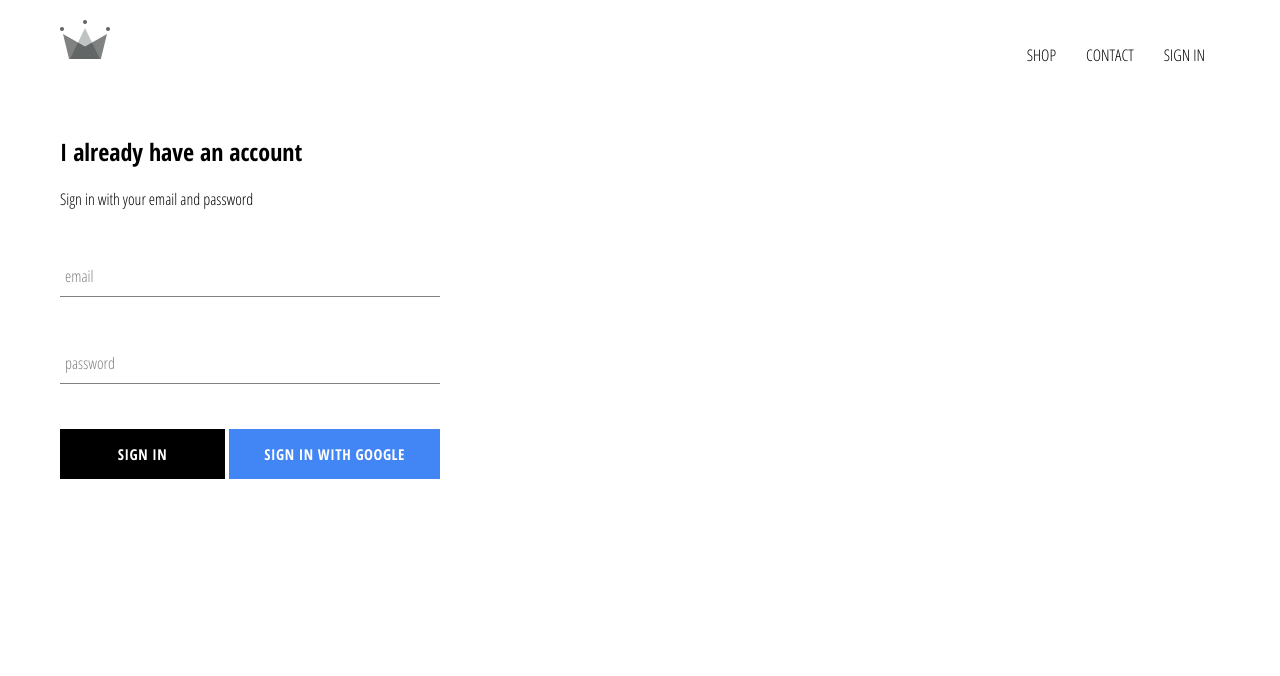
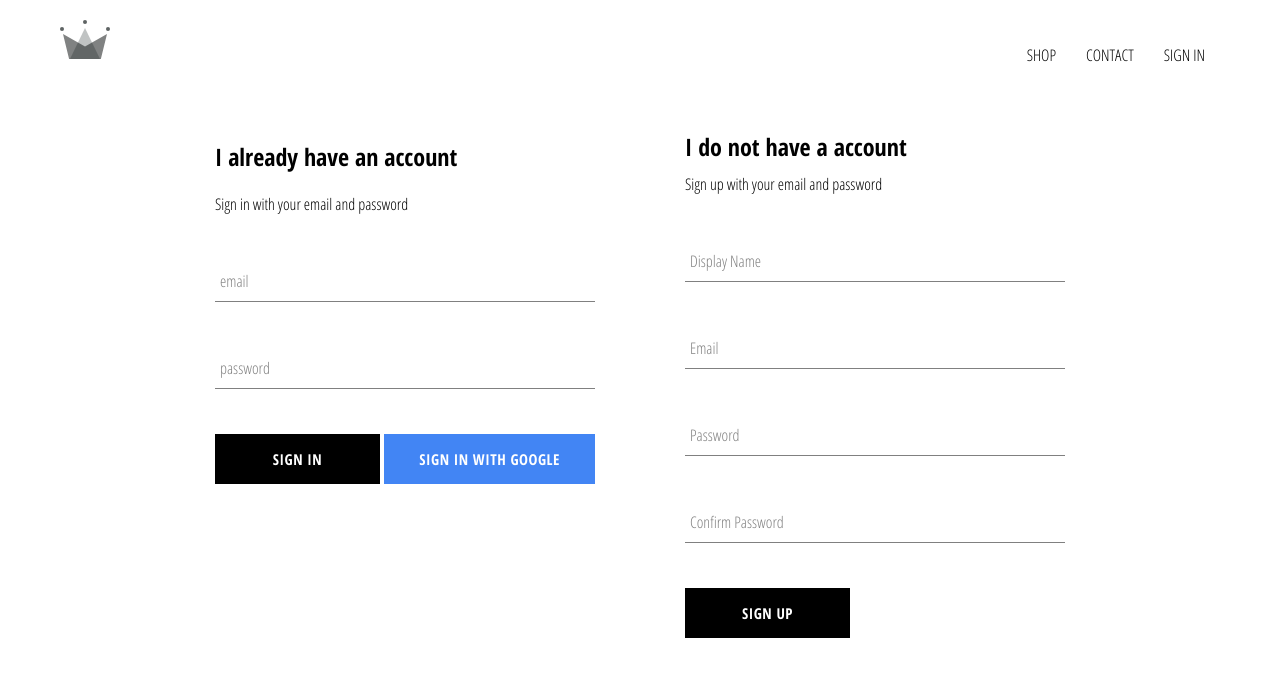
Before and after one commit to Votech/e-shop, a React (Create React App) app: page /signin in a window 1280 px wide. Shown: the top 676 px of the page. Built offline with nearby package versions, Linux system fonts and the light colour scheme; no server answers.

Commit message:
implemented firebase utils, included ability to store authenticated users into firestore database

```diff
--- a/src/App.js
+++ b/src/App.js
@@ -7,7 +7,7 @@ import HomePage from './pages/homepage/homepage.component';
 import ShopPage from './pages/shop/shop.component';
 import SignInAndSignUpPage from './pages/sign-in-and-sign-up/sign-in-and-sign-up.component';
 import Header from './components/header/header.component';
-import { auth } from './firebase/firebase.utils';
+import { auth, createUserProfileDocument } from './firebase/firebase.utils';
 
 class App extends React.Component {
   constructor() {
@@ -21,10 +21,23 @@ class App extends React.Component {
   unsubscribeFromAuth = null;
 
   componentDidMount() {
-    this.unsubscribeFromAuth = auth.onAuthStateChanged((user) => {
-      this.setState({ currentUser: user });
+    this.unsubscribeFromAuth = auth.onAuthStateChanged(async (userAuth) => {
+      if (userAuth) {
+        const userRef = await createUserProfileDocument(userAuth);
 
-      console.log(user);
+        userRef.onSnapshot((snapShot) => {
+          this.setState({
+            currentUser: {
+              id: snapShot.id,
+              ...snapShot.data(),
+            },
+          });
+
+          console.log(this.state);
+        });
+      } else {
+        this.setState({ currentUser: userAuth });
+      }
     });
   }
 
--- /dev/null
+++ b/src/components/sign-up/sign-up.component.jsx
@@ -0,0 +1,102 @@
+import React from 'react';
+
+import FormInput from '../form-input/form-input.component';
+import CustomButton from '../custom-button/custom-button.component';
+
+import { auth, createUserProfileDocument } from '../../firebase/firebase.utils';
+
+import './sign-up.styles.scss';
+
+class SignUp extends React.Component {
+  constructor() {
+    super();
+
+    this.state = {
+      displayName: '',
+      email: '',
+      password: '',
+      confirmPassword: '',
+    };
+  }
+
+  handleSubmit = async (event) => {
+    event.preventDefault();
+
+    const { displayName, email, password, confirmPassword } = this.state;
+
+    if (password !== confirmPassword) {
+      alert("passwords don't match");
+      return;
+    }
+
+    try {
+      const { user } = await auth.createUserWithEmailAndPassword(
+        email,
+        password
+      );
+
+      await createUserProfileDocument(user, { displayName });
+
+      this.setState({
+        displayName: '',
+        email: '',
+        password: '',
+        confirmPassword: '',
+      });
+    } catch (error) {
+      console.error(error);
+    }
+  };
+
+  handleChange = (event) => {
+    const { name, value } = event.target;
+    this.setState({ [name]: value });
+  };
+
+  render() {
+    const { displayName, email, password, confirmPassword } = this.state;
+    return (
+      <div className='sign-up'>
+        <h2 className='title'>I do not have a account</h2>
+        <span>Sign up with your email and password</span>
+        <form className='sign-up-form' onSubmit={this.handleSubmit}>
+          <FormInput
+            type='text'
+            name='displayName'
+            value={displayName}
+            onChange={this.handleChange}
+            label='Display Name'
+            required
+          />
+          <FormInput
+            type='email'
+            name='email'
+            value={email}
+            onChange={this.handleChange}
+            label='Email'
+            required
+          />
+          <FormInput
+            type='password'
+            name='password'
+            value={password}
+            onChange={this.handleChange}
+            label='Password'
+            required
+          />
+          <FormInput
+            type='password'
+            name='confirmPassword'
+            value={confirmPassword}
+            onChange={this.handleChange}
+            label='Confirm Password'
+            required
+          />
+          <CustomButton type='submit'>SIGN UP</CustomButton>
+        </form>
+      </div>
+    );
+  }
+}
+
+export default SignUp;
--- /dev/null
+++ b/src/components/sign-up/sign-up.styles.scss
@@ -0,0 +1,9 @@
+.sign-up {
+  display: flex;
+  flex-direction: column;
+  width: 380px;
+
+  .title {
+    margin: 10px 0;
+  }
+}
--- a/src/firebase/firebase.utils.js
+++ b/src/firebase/firebase.utils.js
@@ -12,6 +12,32 @@ const config = {
   appId: '1:505117394190:web:42690254a8b34e4b79435f',
 };
 
+export const createUserProfileDocument = async (userAuth, additionlData) => {
+  if (!userAuth) return;
+
+  const userRef = firestore.doc(`users/${userAuth.uid}`);
+
+  const snapShot = await userRef.get();
+
+  if (!snapShot.exists) {
+    const { displayName, email } = userAuth;
+    const createdAt = new Date();
+
+    try {
+      await userRef.set({
+        displayName,
+        email,
+        createdAt,
+        ...additionlData,
+      });
+    } catch (error) {
+      console.log('error creating user', error.message);
+    }
+  }
+
+  return userRef;
+};
+
 firebase.initializeApp(config);
 
 export const auth = firebase.auth();
--- a/src/pages/sign-in-and-sign-up/sign-in-and-sign-up.component.jsx
+++ b/src/pages/sign-in-and-sign-up/sign-in-and-sign-up.component.jsx
@@ -1,12 +1,14 @@
 import React from 'react';
 
-import './sign-in-and-sign-up.style.scss';
+import './sign-in-and-sign-up.styles.scss';
 
 import SignIn from '../../components/sign-in/sign-in.component';
+import SignUp from '../../components/sign-up/sign-up.component';
 
 const SignInAndSignUpPage = () => (
   <div className='sign-in-and-sign-up'>
     <SignIn />
+    <SignUp />
   </div>
 );
 
--- /dev/null
+++ b/src/pages/sign-in-and-sign-up/sign-in-and-sign-up.styles.scss
@@ -0,0 +1,6 @@
+.sign-in-and-sign-up {
+  width: 850px;
+  display: flex;
+  justify-content: space-between;
+  margin: 30px auto;
+}
```
Also changed, not shown: src/pages/sign-in-and-sign-up/sign-in-and-sign-up.style.scss (deleted).
